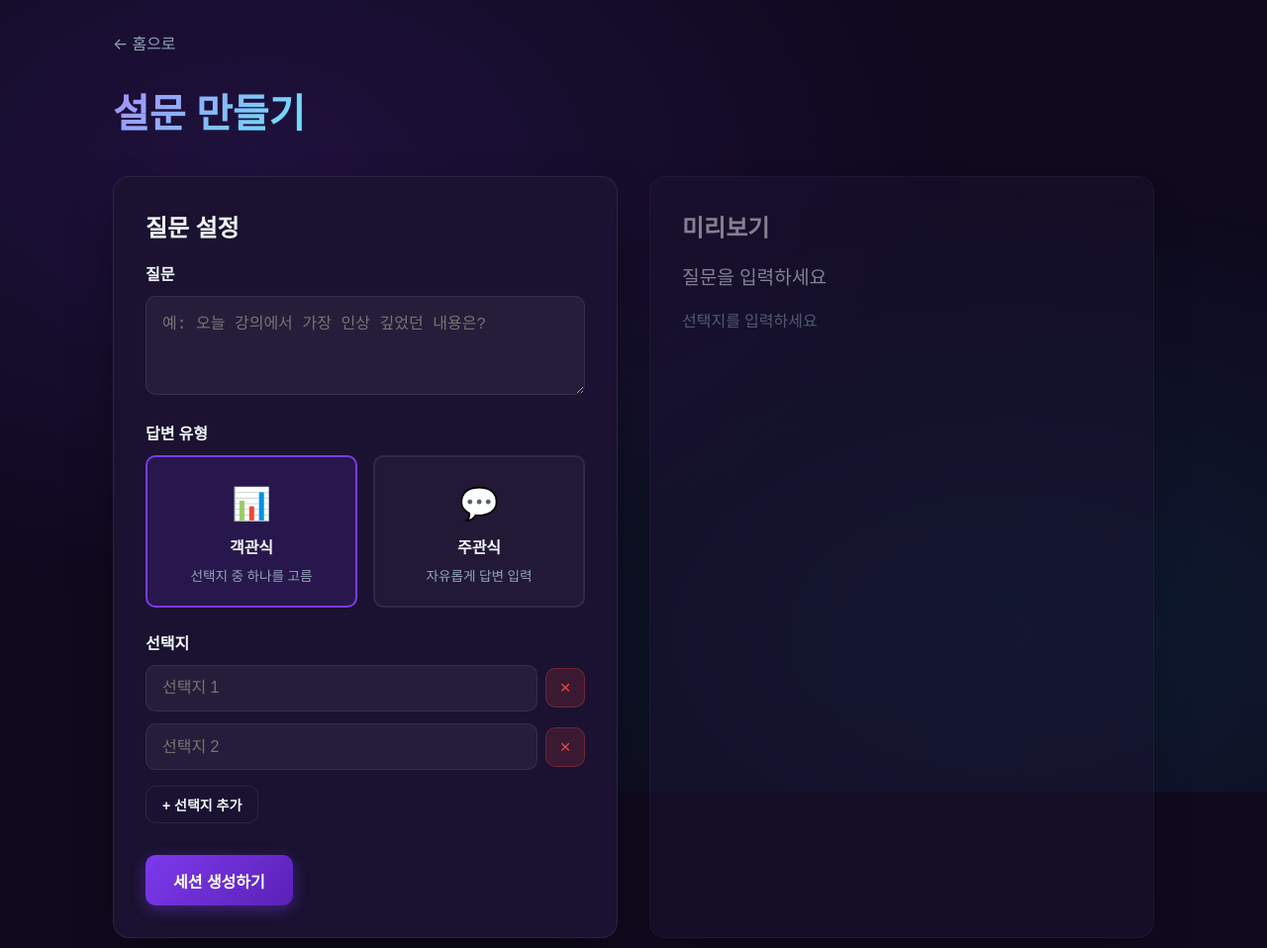
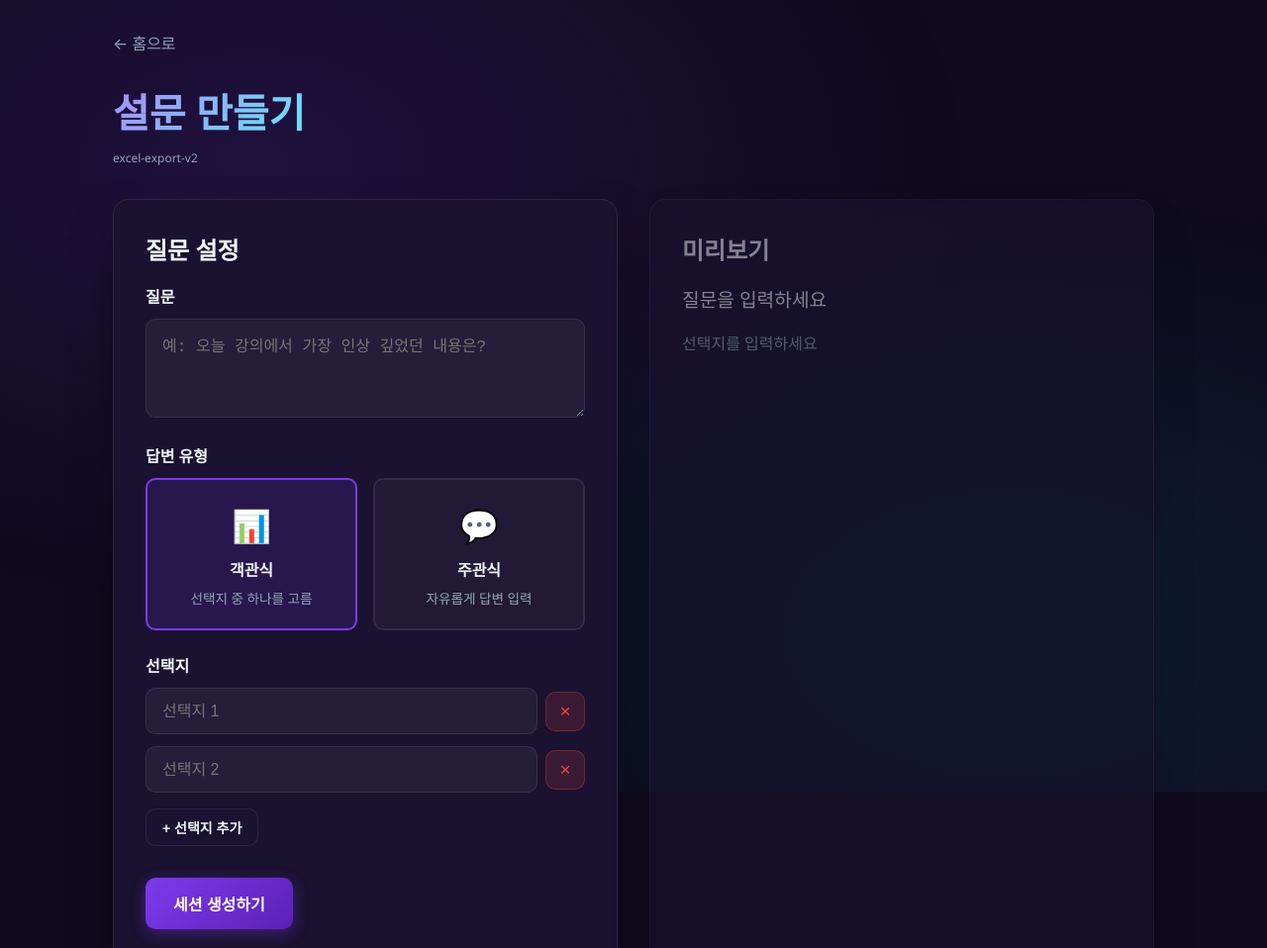
Before and after one commit to RealHoonjang/Mentimiter_same, a website: page public/host.html in a window 1280 px wide. Shown: the top 958 px of the page at 99% size. Drawn offline with nearby package versions, Linux system fonts and the light colour scheme; no server answers.

Commit message:
Add deploy version marker for Excel export verification.
Co-authored-by: Cursor <cursoragent@cursor.com>

```diff
--- a/public/host.html
+++ b/public/host.html
@@ -11,7 +11,10 @@
     <a href="/" class="nav-back">← 홈으로</a>
 
     <div class="flex-between mb-2">
-      <h1>설문 만들기</h1>
+      <div>
+        <h1>설문 만들기</h1>
+        <p id="deployVersion" style="font-size: 0.75rem; color: var(--text-muted); margin-top: 0.25rem;">excel-export-v2</p>
+      </div>
       <div id="statusArea" class="hidden">
         <span id="statusBadge" class="badge badge-waiting">대기 중</span>
         <span class="participant-info" style="margin-left: 1rem;">
```
